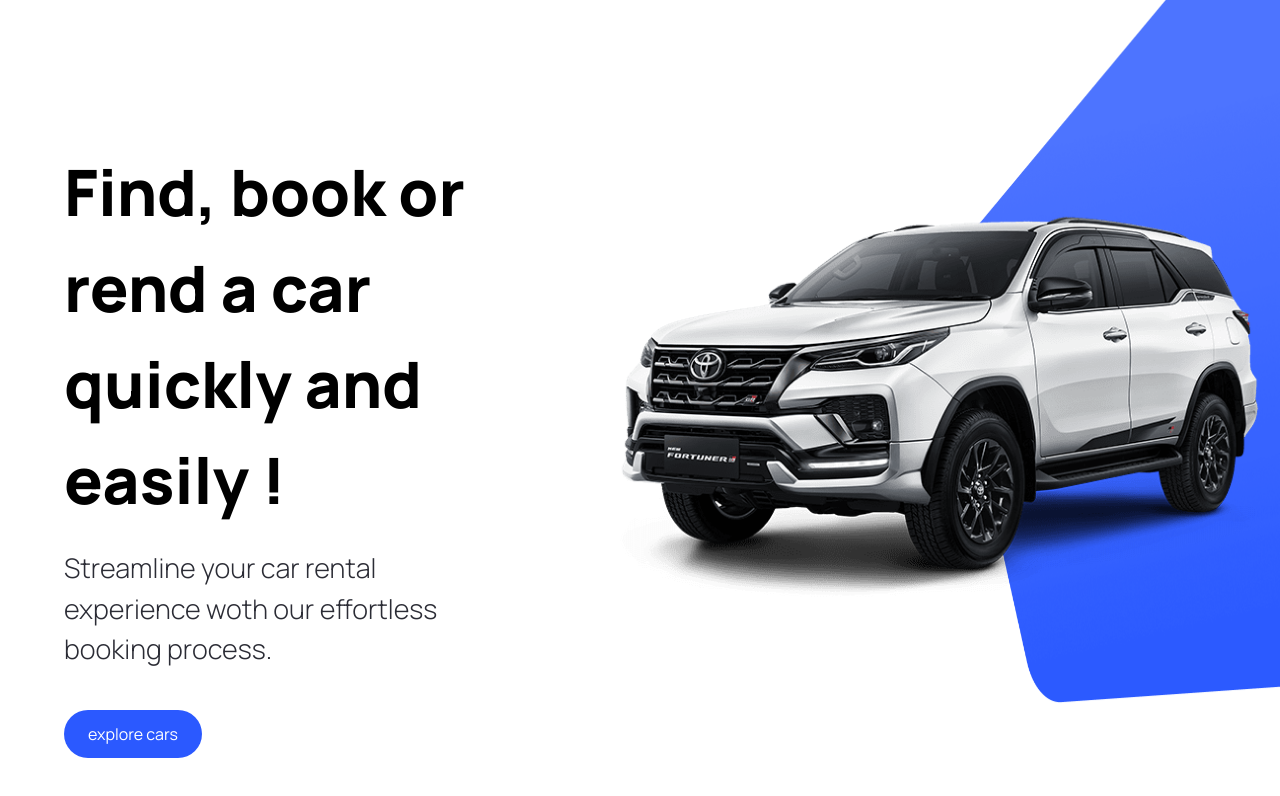
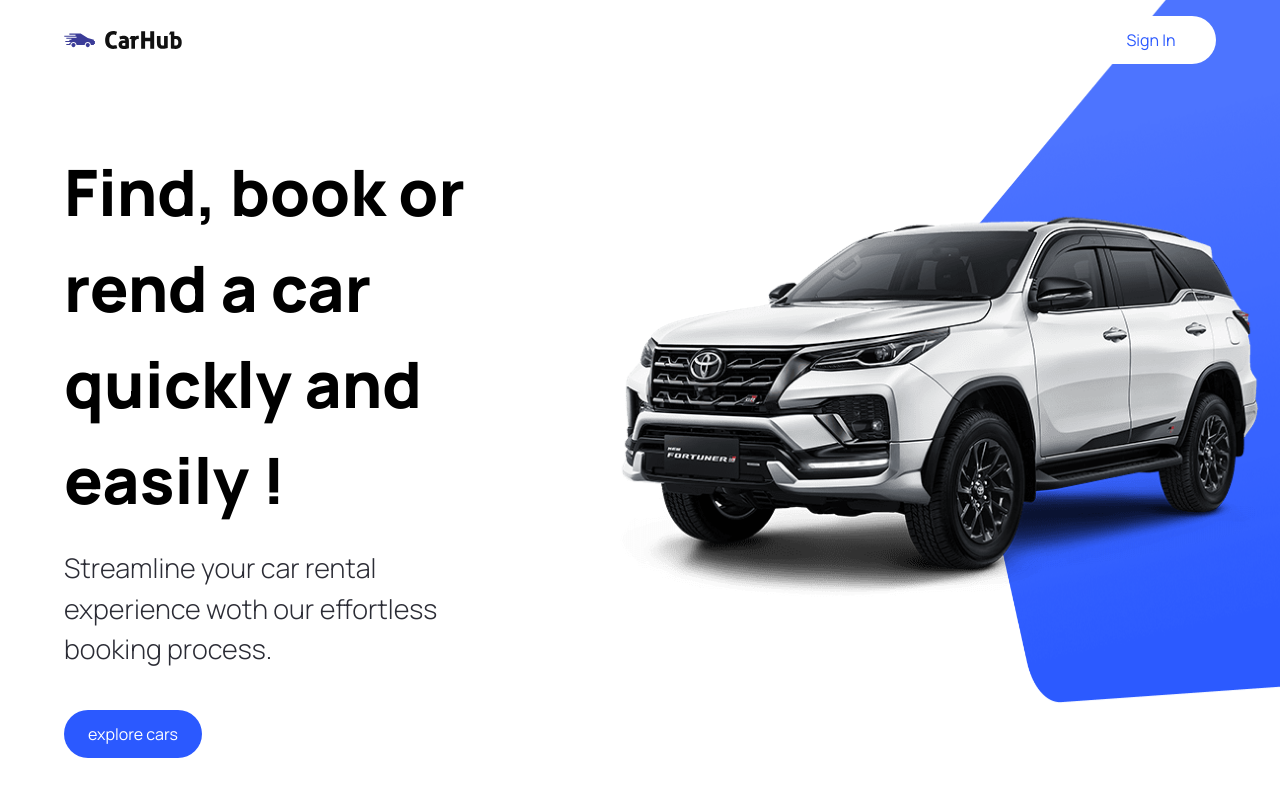
Before and after one commit to Arjunkumar1877/Car_hub, a Next.js app: page / in a window 1280 px wide. Shown: the top 796 px of the page. Built offline with nearby package versions, Linux system fonts and the light colour scheme.

Commit message:
header section added

```diff
--- a/app/layout.tsx
+++ b/app/layout.tsx
@@ -1,6 +1,7 @@
 import type { Metadata } from "next";
 import localFont from "next/font/local";
 import "./globals.css";
+import { Navbar } from "@/components";
 
 const geistSans = localFont({
   src: "./fonts/GeistVF.woff",
@@ -14,8 +15,8 @@ const geistMono = localFont({
 });
 
 export const metadata: Metadata = {
-  title: "Create Next App",
-  description: "Generated by create next app",
+  title: "Car Hub",
+  description: "Discover the best cars in the world",
 };
 
 export default function RootLayout({
@@ -26,8 +27,9 @@ export default function RootLayout({
   return (
     <html lang="en">
       <body
-        className={`${geistSans.variable} ${geistMono.variable} antialiased`}
+        className={`relative`}
       >
+        <Navbar />
         {children}
       </body>
     </html>
--- a/components/CustomButton.tsx
+++ b/components/CustomButton.tsx
@@ -1,18 +1,24 @@
-"use client"
-import { CustomButtonProps } from '@/types'
-import Image from 'next/image'
-import React from 'react'
+"use client";
+import { CustomButtonProps } from "@/types";
+import Image from "next/image";
+import React from "react";
 
+const CustomButton = ({
+  title,
+  containerStyles,
+  handleClick,
+  btnType,
+}: CustomButtonProps) => {
+  return (
+    <button
+      disabled={false}
+      type={btnType || "button"}
+      className={`custom-btn ${containerStyles}`}
+      onClick={handleClick}
+    >
+      <span className={"flex-1"}>{title}</span>
+    </button>
+  );
+};
 
-
-const CustomButton = ({title, containerStyles, handleClick}: CustomButtonProps) => {
-  return (
-   <button disabled={false} type={'button'} className={`custom-btn ${containerStyles}`} onClick={handleClick}>
-          <span className={'flex-1'}>
-          {title}
-          </span>
-   </button>
-  )
-}
-
-export default CustomButton
+export default CustomButton;
--- /dev/null
+++ b/components/Navbar.tsx
@@ -0,0 +1,30 @@
+import React from "react";
+import CustomButton from "./CustomButton";
+import Link from "next/link";
+import Image from "next/image";
+
+const Navbar = () => {
+  return (
+    <header className="w-full absolute z-10">
+      <nav className="max-w[1440px] max-auto flex justify-between items-center sm:px-16 px-6 py-4">
+        <Link href="/" className="flex justify-center items-center">
+          <Image
+            src="/logo.svg"
+            alt="logo"
+            width={118}
+            height={18}
+            className="object-contain"
+          />
+        </Link>
+        <CustomButton
+          title="Sign In"
+          btnType="button"
+          containerStyles="text-primary-blue rounded-full bg-white min-w-[130px]"
+
+        />
+      </nav>
+    </header>
+  );
+};
+
+export default Navbar;
--- a/components/index.ts
+++ b/components/index.ts
@@ -1,9 +1,10 @@
 import CustomButton from "./CustomButton";
 import Hero from "./Hero";
-
+import Navbar from "./Navbar";
 
 export {
     Hero,
-CustomButton
+CustomButton,
+Navbar
 
 }
--- a/types/index.ts
+++ b/types/index.ts
@@ -2,6 +2,7 @@ import { MouseEventHandler } from "react";
 
 export interface CustomButtonProps {
     title: string;
+    btnType?: "button" | 'submit'
     containerStyles?: string;
     handleClick?: MouseEventHandler<HTMLButtonElement>;
 }
```
